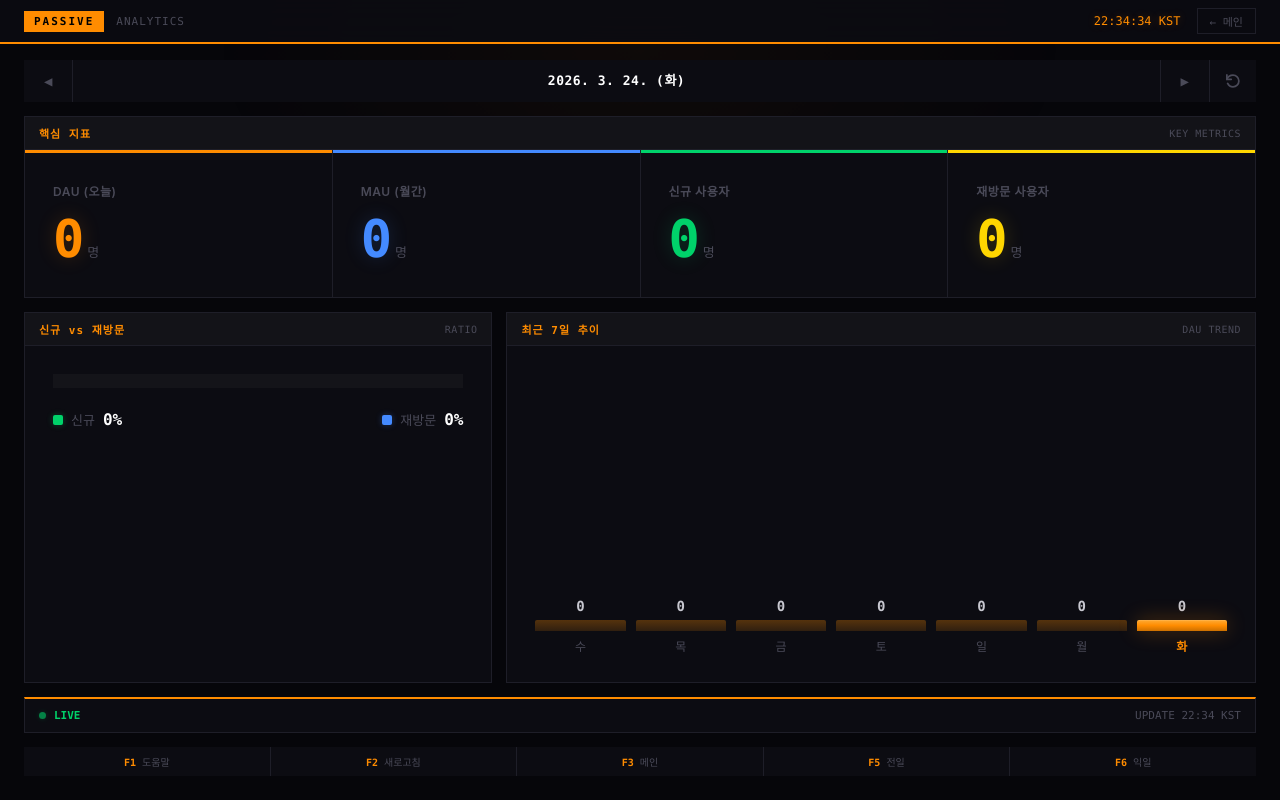
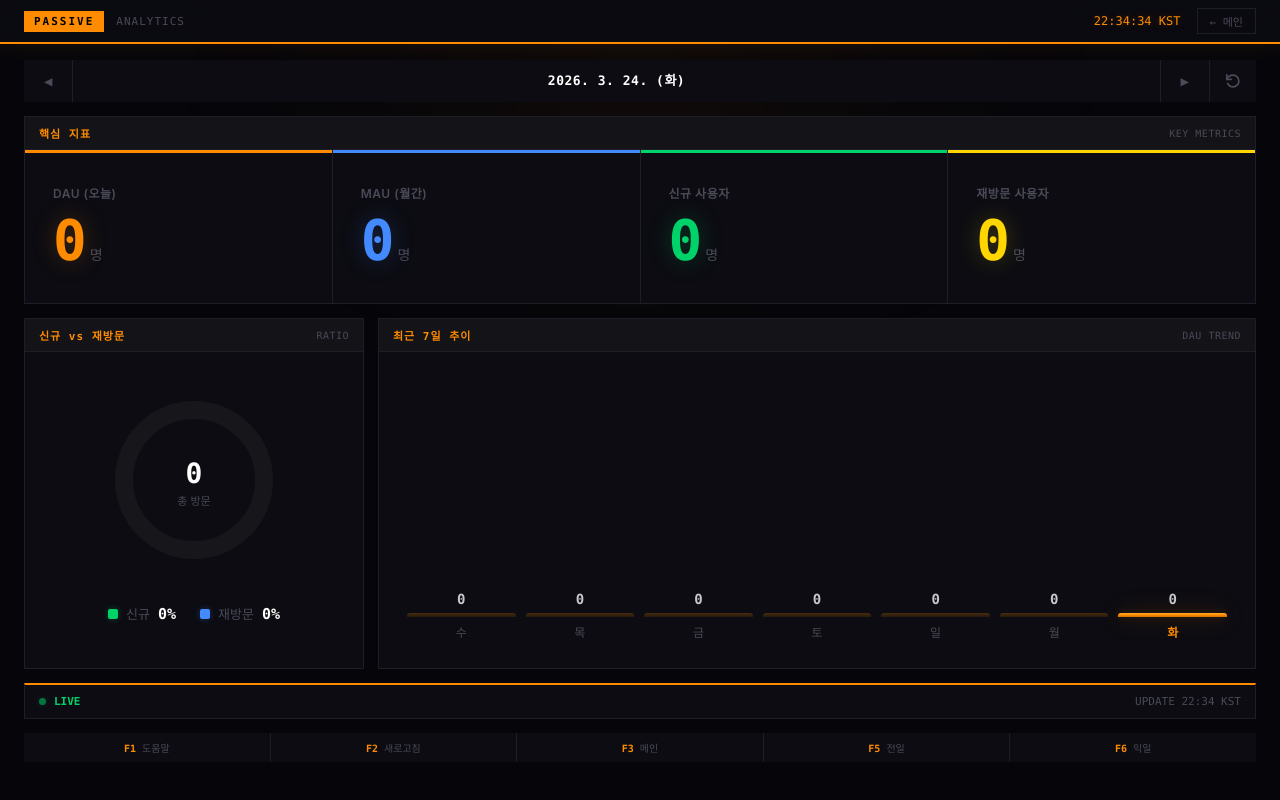
Before and after one commit to wonderfulawsome/Asset-Analysis-Platform, a FastAPI app: page /stats in a window 1280 px wide. Run offline with FastAPI, Linux system fonts and the light colour scheme; some web fonts are replaced.

Commit message:
stats: 도넛 차트 추가, KPI 글로우 강화, 바 차트 개선

```diff
--- a/templates/stats.html
+++ b/templates/stats.html
@@ -17,7 +17,6 @@
       --text-hi: #ffffff;
       --dim: #4a4a58;
       --orange: #ff8c00;
-      --orange-glow: rgba(255,140,0,0.15);
       --green: #00d26a;
       --blue: #448aff;
       --red: #ff3b30;
@@ -35,29 +34,30 @@
       overflow-x: hidden;
     }
 
-    /* ═══ AMBIENT BACKGROUND ═══ */
+    /* ═══ AMBIENT ═══ */
     body::before {
       content: '';
       position: fixed;
       top: -200px; left: 50%;
       transform: translateX(-50%);
-      width: 900px; height: 500px;
-      background: radial-gradient(ellipse, rgba(255,140,0,0.06) 0%, transparent 70%);
+      width: 1000px; height: 600px;
+      background: radial-gradient(ellipse, rgba(255,140,0,0.07) 0%, rgba(255,140,0,0.02) 40%, transparent 70%);
       pointer-events: none;
       z-index: 0;
       animation: ambientBreath 8s ease-in-out infinite;
     }
     @keyframes ambientBreath {
-      0%, 100% { opacity: 0.6; transform: translateX(-50%) scale(1); }
-      50% { opacity: 1; transform: translateX(-50%) scale(1.15); }
+      0%, 100% { opacity: 0.5; transform: translateX(-50%) scale(1); }
+      50% { opacity: 1; transform: translateX(-50%) scale(1.2); }
     }
 
     /* ═══ TOP BAR ═══ */
     .topbar {
-      background: rgba(12,12,18,0.85);
-      backdrop-filter: blur(12px);
-      -webkit-backdrop-filter: blur(12px);
+      background: rgba(12,12,18,0.9);
+      backdrop-filter: blur(16px);
+      -webkit-backdrop-filter: blur(16px);
       border-bottom: 2px solid var(--orange);
+      box-shadow: 0 2px 20px rgba(255,140,0,0.08);
       display: flex;
       align-items: center;
       justify-content: space-between;
@@ -212,16 +201,17 @@
       gap: 1px;
       background: var(--border);
     }
-    @media (max-width: 640px) {
-      .kpi-grid { grid-template-columns: repeat(2, 1fr); }
-    }
+    @media (max-width: 640px) { .kpi-grid { grid-template-columns: repeat(2, 1fr); } }
+
     .kpi-cell {
       background: var(--surface);
-      padding: 26px 22px;
+      padding: 28px 22px;
       position: relative;
+      overflow: hidden;
       transition: background 0.3s;
     }
     .kpi-cell:hover { background: var(--surface2); }
+    /* 상단 컬러 바 */
     .kpi-cell::before {
       content: '';
       position: absolute;
@@ -229,40 +219,61 @@
       height: 3px;
       transition: box-shadow 0.3s;
     }
+    /* 배경 글로우 */
+    .kpi-cell::after {
+      content: '';
+      position: absolute;
+      top: -40px; left: 50%;
+      transform: translateX(-50%);
+      width: 150px; height: 80px;
+      border-radius: 50%;
+      opacity: 0;
+      transition: opacity 0.4s;
+      pointer-events: none;
+    }
+    .kpi-cell:hover::after { opacity: 1; }
+
     .kpi-cell:nth-child(1)::before { background: var(--orange); }
     .kpi-cell:nth-child(2)::before { background: var(--blue); }
     .kpi-cell:nth-child(3)::before { background: var(--green); }
     .kpi-cell:nth-child(4)::before { background: var(--yellow); }
-    .kpi-cell:nth-child(1):hover::before { box-shadow: 0 0 16px rgba(255,140,0,0.4); }
-    .kpi-cell:nth-child(2):hover::before { box-shadow: 0 0 16px rgba(68,138,255,0.4); }
-    .kpi-cell:nth-child(3):hover::before { box-shadow: 0 0 16px rgba(0,210,106,0.4); }
-    .kpi-cell:nth-child(4):hover::before { box-shadow: 0 0 16px rgba(255,214,0,0.4); }
+    .kpi-cell:nth-child(1):hover::before { box-shadow: 0 0 20px rgba(255,140,0,0.5); }
+    .kpi-cell:nth-child(2):hover::before { box-shadow: 0 0 20px rgba(68,138,255,0.5); }
+    .kpi-cell:nth-child(3):hover::before { box-shadow: 0 0 20px rgba(0,210,106,0.5); }
+    .kpi-cell:nth-child(4):hover::before { box-shadow: 0 0 20px rgba(255,214,0,0.5); }
+    .kpi-cell:nth-child(1)::after { background: radial-gradient(ellipse, rgba(255,140,0,0.08), transparent); }
+    .kpi-cell:nth-child(2)::after { background: radial-gradient(ellipse, rgba(68,138,255,0.08), transparent); }
+    .kpi-cell:nth-child(3)::after { background: radial-gradient(ellipse, rgba(0,210,106,0.08), transparent); }
+    .kpi-cell:nth-child(4)::after { background: radial-gradient(ellipse, rgba(255,214,0,0.08), transparent); }
+
     .kpi-label {
       font-size: 11px;
       font-weight: 600;
       color: var(--dim);
       letter-spacing: 0.5px;
-      margin-bottom: 10px;
+      margin-bottom: 12px;
+      position: relative;
     }
     @media (min-width: 1200px) {
-      .kpi-label { font-size: 12px; margin-bottom: 14px; }
-      .kpi-cell { padding: 32px 28px; }
+      .kpi-label { font-size: 12px; }
+      .kpi-cell { padding: 34px 28px; }
     }
     .kpi-val {
       font-family: var(--mono);
-      font-size: 40px;
+      font-size: 42px;
       font-weight: 700;
       line-height: 1;
       font-variant-numeric: tabular-nums;
+      position: relative;
     }
-    @media (min-width: 1200px) { .kpi-val { font-size: 52px; } }
-    .kpi-val.c-orange { color: var(--orange); text-shadow: 0 0 20px rgba(255,140,0,0.2); }
-    .kpi-val.c-blue { color: var(--blue); text-shadow: 0 0 20px rgba(68,138,255,0.2); }
-    .kpi-val.c-green { color: var(--green); text-shadow: 0 0 20px rgba(0,210,106,0.2); }
-    .kpi-val.c-yellow { color: var(--yellow); text-shadow: 0 0 20px rgba(255,214,0,0.2); }
+    @media (min-width: 1200px) { .kpi-val { font-size: 56px; } }
+    .kpi-val.c-orange { color: var(--orange); text-shadow: 0 0 24px rgba(255,140,0,0.25); }
+    .kpi-val.c-blue { color: var(--blue); text-shadow: 0 0 24px rgba(68,138,255,0.25); }
+    .kpi-val.c-green { color: var(--green); text-shadow: 0 0 24px rgba(0,210,106,0.25); }
+    .kpi-val.c-yellow { color: var(--yellow); text-shadow: 0 0 24px rgba(255,214,0,0.25); }
     .kpi-unit {
       font-family: var(--sans);
-      font-size: 13px;
+      font-size: 14px;
       color: var(--dim);
       margin-left: 3px;
     }
@@ -270,54 +281,86 @@
     /* ═══ GRID ROW ═══ */
     .grid-row {
       display: grid;
-      grid-template-columns: 1fr 1.6fr;
+      grid-template-columns: 340px 1fr;
       gap: 14px;
       margin-bottom: 14px;
     }
     .grid-row .panel { margin-bottom: 0; }
-    @media (max-width: 640px) {
-      .grid-row { grid-template-columns: 1fr; }
+    @media (max-width: 900px) { .grid-row { grid-template-columns: 1fr; } }
+
+    /* ═══ DONUT CHART ═══ */
+    .donut-wrap {
+      display: flex;
+      flex-direction: column;
+      align-items: center;
+      gap: 20px;
     }
-
-    /* ═══ RATIO ═══ */
-    .ratio-track {
-      height: 10px;
+    .donut-svg {
+      width: 160px; height: 160px;
+      transform: rotate(-90deg);
+    }
+    @media (min-width: 1200px) { .donut-svg { width: 200px; height: 200px; } }
+    .donut-track {
+      fill: none;
+      stroke: rgba(255,255,255,0.04);
+      stroke-width: 18;
+    }
+    .donut-new {
+      fill: none;
+      stroke: var(--green);
+      stroke-width: 18;
+      stroke-linecap: butt;
+      filter: drop-shadow(0 0 6px rgba(0,210,106,0.3));
+      transition: stroke-dasharray 1s cubic-bezier(0.16, 1, 0.3, 1);
+    }
+    .donut-ret {
+      fill: none;
+      stroke: var(--blue);
+      stroke-width: 18;
+      stroke-linecap: butt;
+      filter: drop-shadow(0 0 6px rgba(68,138,255,0.3));
+      transition: stroke-dasharray 1s cubic-bezier(0.16, 1, 0.3, 1), stroke-dashoffset 1s cubic-bezier(0.16, 1, 0.3, 1);
+    }
+    .donut-center {
+      position: absolute;
+      top: 50%; left: 50%;
+      transform: translate(-50%, -50%);
+      text-align: center;
+    }
+    .donut-center-val {
+      font-family: var(--mono);
+      font-size: 28px;
+      font-weight: 700;
+      color: var(--text-hi);
+    }
+    .donut-center-label {
+      font-size: 11px;
+      color: var(--dim);
+      margin-top: 2px;
+    }
+    .donut-container {
+      position: relative;
+      display: inline-block;
+    }
+    .donut-legend {
       display: flex;
-      overflow: hidden;
-      background: rgba(255,255,255,0.03);
-      margin-bottom: 18px;
+      gap: 24px;
+      justify-content: center;
     }
-    @media (min-width: 1200px) { .ratio-track { height: 14px; margin-bottom: 22px; } }
-    .ratio-new {
-      background: linear-gradient(90deg, #00b85c, var(--green));
-      height: 100%;
-      transition: width 0.8s cubic-bezier(0.16, 1, 0.3, 1);
-      box-shadow: 0 0 10px rgba(0,210,106,0.2);
-    }
-    .ratio-ret {
-      background: linear-gradient(90deg, var(--blue), #6ea8ff);
-      height: 100%;
-      transition: width 0.8s cubic-bezier(0.16, 1, 0.3, 1);
-      box-shadow: 0 0 10px rgba(68,138,255,0.2);
-    }
-    .ratio-legend {
-      display: flex;
-      justify-content: space-between;
-    }
-    .ratio-item {
+    .donut-legend-item {
       display: flex;
       align-items: center;
       gap: 8px;
       font-size: 13px;
       color: var(--dim);
     }
-    .ratio-dot { width: 10px; height: 10px; border-radius: 2px; }
-    .ratio-dot.g { background: var(--green); box-shadow: 0 0 6px rgba(0,210,106,0.3); }
-    .ratio-dot.b { background: var(--blue); box-shadow: 0 0 6px rgba(68,138,255,0.3); }
-    .ratio-pct {
+    .legend-dot { width: 10px; height: 10px; border-radius: 2px; }
+    .legend-dot.g { background: var(--green); box-shadow: 0 0 6px rgba(0,210,106,0.3); }
+    .legend-dot.b { background: var(--blue); box-shadow: 0 0 6px rgba(68,138,255,0.3); }
+    .legend-pct {
       font-family: var(--mono);
       font-weight: 700;
-      font-size: 16px;
+      font-size: 15px;
       color: var(--text-hi);
     }
 
@@ -326,9 +369,10 @@
       display: flex;
       align-items: flex-end;
       gap: 10px;
-      height: 200px;
+      height: 100%;
+      min-height: 200px;
     }
-    @media (min-width: 1200px) { .chart-bars { height: 280px; } }
+    @media (min-width: 1200px) { .chart-bars { min-height: 260px; } }
     .bar-col {
       flex: 1;
       display: flex;
@@ -345,31 +389,30 @@
       color: var(--text);
       font-variant-numeric: tabular-nums;
       opacity: 0;
-      transform: translateY(4px);
-      transition: opacity 0.3s, transform 0.3s;
+      transform: translateY(6px);
+      transition: opacity 0.4s, transform 0.4s;
     }
     .bar-val.show { opacity: 1; transform: translateY(0); }
     @media (min-width: 1200px) { .bar-val { font-size: 14px; } }
     .bar-fill {
       width: 100%;
-      min-height: 2px;
-      background: linear-gradient(to top, rgba(255,140,0,0.15), rgba(255,140,0,0.30));
-      border-radius: 2px 2px 0 0;
+      min-height: 4px;
+      border-radius: 3px 3px 0 0;
       transition: height 0.8s cubic-bezier(0.16, 1, 0.3, 1);
       position: relative;
     }
+    .bar-fill.dim {
+      background: linear-gradient(to top, rgba(255,140,0,0.10), rgba(255,140,0,0.25));
+    }
     .bar-fill.today {
       background: linear-gradient(to top, #cc7000, var(--orange), #ffaa33);
-      box-shadow: 0 0 20px rgba(255,140,0,0.3), inset 0 1px 0 rgba(255,255,255,0.1);
+      box-shadow: 0 0 24px rgba(255,140,0,0.3), 0 0 8px rgba(255,140,0,0.15);
     }
-    .bar-fill:hover {
-      filter: brightness(1.2);
-    }
+    .bar-fill:hover { filter: brightness(1.25); }
     .bar-day {
       font-family: var(--mono);
       font-size: 11px;
       color: var(--dim);
-      transition: color 0.2s;
     }
     .bar-col:last-child .bar-day { color: var(--orange); font-weight: 700; }
     @media (min-width: 1200px) { .bar-day { font-size: 12px; } }
@@ -525,40 +561,53 @@
         </div>
       </div>
 
-      <!-- Ratio + Chart -->
+      <!-- Donut + Chart -->
       <div class="grid-row">
+
+        <!-- 도넛 차트 -->
         <div class="panel reveal d2">
           <div class="panel-head">
             <span class="panel-label">신규 vs 재방문</span>
             <span class="panel-tag">RATIO</span>
           </div>
           <div class="panel-body">
-            <div class="ratio-track">
-              <div class="ratio-new" id="ratio-new" style="width:0%"></div>
-              <div class="ratio-ret" id="ratio-ret" style="width:0%"></div>
-            </div>
-            <div class="ratio-legend">
-              <div class="ratio-item">
-                <span class="ratio-dot g"></span>
-                신규 <span class="ratio-pct" id="ratio-new-pct">0%</span>
+            <div class="donut-wrap">
+              <div class="donut-container">
+                <svg class="donut-svg" viewBox="0 0 200 200">
+                  <circle class="donut-track" cx="100" cy="100" r="70"/>
+                  <circle class="donut-new" id="donut-new" cx="100" cy="100" r="70" stroke-dasharray="0 440"/>
+                  <circle class="donut-ret" id="donut-ret" cx="100" cy="100" r="70" stroke-dasharray="0 440" stroke-dashoffset="0"/>
+                </svg>
+                <div class="donut-center">
+                  <div class="donut-center-val" id="donut-total">0</div>
+                  <div class="donut-center-label">총 방문</div>
+                </div>
               </div>
-              <div class="ratio-item">
-                <span class="ratio-dot b"></span>
-                재방문 <span class="ratio-pct" id="ratio-ret-pct">0%</span>
+              <div class="donut-legend">
+                <div class="donut-legend-item">
+                  <span class="legend-dot g"></span>
+                  신규 <span class="legend-pct" id="ratio-new-pct">0%</span>
+                </div>
+                <div class="donut-legend-item">
+                  <span class="legend-dot b"></span>
+                  재방문 <span class="legend-pct" id="ratio-ret-pct">0%</span>
+                </div>
               </div>
             </div>
           </div>
         </div>
 
+        <!-- 7일 차트 -->
         <div class="panel reveal d3">
           <div class="panel-head">
             <span class="panel-label">최근 7일 추이</span>
             <span class="panel-tag">DAU TREND</span>
           </div>
-          <div class="panel-body">
+          <div class="panel-body" style="display:flex; flex-direction:column;">
             <div class="chart-bars" id="chart-bars"></div>
           </div>
         </div>
+
       </div>
 
       <!-- Status -->
@@ -584,6 +632,7 @@
 
   <script>
     const API = '/api/tracking';
+    const CIRC = 2 * Math.PI * 70; /* donut circumference */
 
     /* ── Clock ── */
     function tickClock() {
@@ -596,32 +645,28 @@
     setInterval(tickClock, 1000);
     tickClock();
 
-    /* ── Date helpers ── */
+    /* ── Date ── */
     function getKSTToday() {
       const now = new Date();
       const kst = new Date(now.getTime() + 9 * 3600000);
       return new Date(kst.getUTCFullYear(), kst.getUTCMonth(), kst.getUTCDate());
     }
     let currentDate = getKSTToday();
-
     const pad2 = n => String(n).padStart(2, '0');
     const fmtDate = d => `${d.getFullYear()}-${pad2(d.getMonth()+1)}-${pad2(d.getDate())}`;
     const fmtMonth = d => `${d.getFullYear()}-${pad2(d.getMonth()+1)}`;
     const dayKo = ['일','월','화','수','목','금','토'];
     const fmtDisplay = d => `${d.getFullYear()}. ${d.getMonth()+1}. ${d.getDate()}. (${dayKo[d.getDay()]})`;
+    function updateDateUI() { document.getElementById('date-label').textContent = fmtDisplay(currentDate); }
 
-    function updateDateUI() {
-      document.getElementById('date-label').textContent = fmtDisplay(currentDate);
-    }
-
-    /* ── Stagger reveal ── */
+    /* ── Reveal ── */
     function triggerReveal() {
       requestAnimationFrame(() => {
         document.querySelectorAll('.reveal').forEach(el => el.classList.add('show'));
       });
     }
 
-    /* ── Fetch & Render ── */
+    /* ── Fetch ── */
     async function fetchStats() {
       const $ld = document.getElementById('loading');
       const $ct = document.getElementById('stats-content');
@@ -630,27 +675,31 @@
       document.querySelectorAll('.reveal').forEach(el => el.classList.remove('show'));
 
       try {
-        const d = fmtDate(currentDate);
-        const m = fmtMonth(currentDate);
+        const d = fmtDate(currentDate), m = fmtMonth(currentDate);
         const res = await fetch(`${API}/stats?d=${d}&m=${m}`);
         const data = await res.json();
 
-        /* KPI */
         animateNum('dau', data.dau ?? 0);
         animateNum('mau', data.mau ?? 0);
         animateNum('new-users', data.new_users ?? 0);
         animateNum('returning-users', data.returning_users ?? 0);
 
-        /* Ratio */
-        const total = (data.new_users || 0) + (data.returning_users || 0);
-        const nPct = total > 0 ? Math.round((data.new_users / total) * 100) : 0;
+        /* Donut */
+        const nw = data.new_users || 0, rt = data.returning_users || 0;
+        const total = nw + rt;
+        const nPct = total > 0 ? Math.round((nw / total) * 100) : 0;
         const rPct = total > 0 ? 100 - nPct : 0;
-        document.getElementById('ratio-new').style.width = nPct + '%';
-        document.getElementById('ratio-ret').style.width = rPct + '%';
+        const nLen = total > 0 ? (nw / total) * CIRC : 0;
+        const rLen = total > 0 ? (rt / total) * CIRC : 0;
+
+        document.getElementById('donut-new').setAttribute('stroke-dasharray', `${nLen} ${CIRC}`);
+        document.getElementById('donut-ret').setAttribute('stroke-dasharray', `${rLen} ${CIRC}`);
+        document.getElementById('donut-ret').setAttribute('stroke-dashoffset', `-${nLen}`);
+        document.getElementById('donut-total').textContent = total;
         document.getElementById('ratio-new-pct').textContent = nPct + '%';
         document.getElementById('ratio-ret-pct').textContent = rPct + '%';
 
-        /* Last update */
+        /* Update time */
         const now = new Date();
         const kst = new Date(now.getTime() + 9 * 3600000);
         document.getElementById('last-update').textContent =
@@ -665,16 +714,14 @@
       }
     }
 
-    /* ── Number animation (bounce-ease) ── */
+    /* ── Number animation ── */
     function animateNum(id, end) {
       const el = document.getElementById(id);
       if (end === 0) { el.textContent = '0'; return; }
-      const t0 = performance.now();
-      const dur = 700;
+      const t0 = performance.now(), dur = 800;
       (function tick(now) {
         const p = Math.min((now - t0) / dur, 1);
-        /* overshoot ease */
-        const ease = p < 1 ? 1 - Math.pow(1 - p, 4) : 1;
+        const ease = 1 - Math.pow(1 - p, 4);
         el.textContent = Math.round(ease * end).toLocaleString();
         if (p < 1) requestAnimationFrame(tick);
       })(t0);
@@ -703,6 +749,7 @@
       const max = Math.max(...results.map(r => r.dau), 1);
 
       results.forEach((r, i) => {
+        const isToday = i === results.length - 1;
         const col = document.createElement('div');
         col.className = 'bar-col';
 
@@ -711,7 +758,7 @@
         val.textContent = r.dau;
 
         const bar = document.createElement('div');
-        bar.className = 'bar-fill' + (i === results.length - 1 ? ' today' : '');
+        bar.className = 'bar-fill ' + (isToday ? 'today' : 'dim');
         bar.style.height = '0%';
 
         const lbl = document.createElement('div');
@@ -725,9 +772,9 @@
 
         requestAnimationFrame(() => {
           setTimeout(() => {
-            bar.style.height = Math.max((r.dau / max) * 100, 4) + '%';
+            bar.style.height = Math.max((r.dau / max) * 100, 5) + '%';
             val.classList.add('show');
-          }, 150 + i * 80);
+          }, 200 + i * 90);
         });
       });
     }
```
Also changed, not shown: other parts of templates/stats.html (+21 -44 lines).
